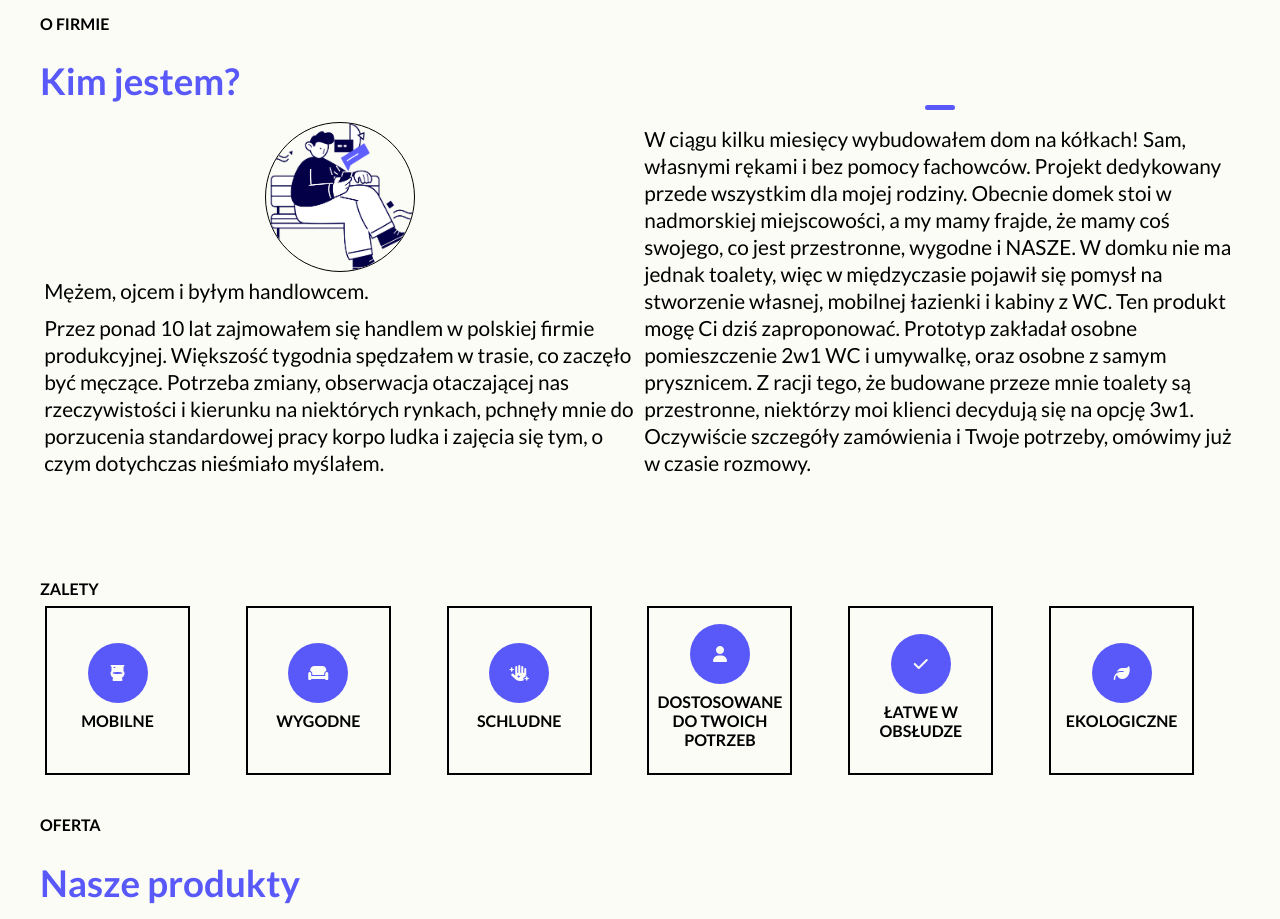
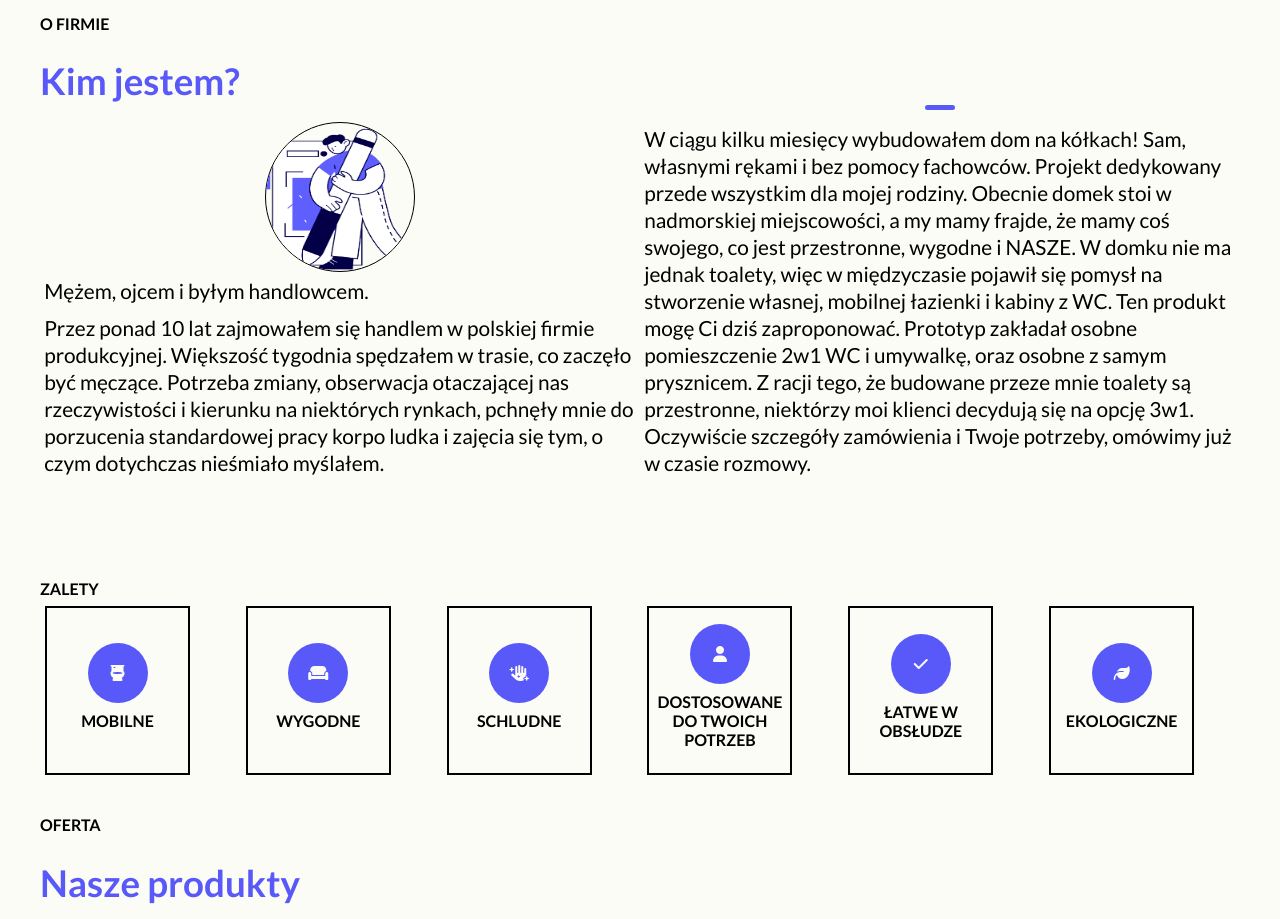
Before and after one commit to MrtTasarz/test, a plain HTML site: page index.html in a window 1280 px wide. Shown: the part 820-1739 px from the top of the page. Drawn offline with nearby package versions, Linux system fonts and the light colour scheme.

Commit message:
new illustration

```diff
--- a/index.html
+++ b/index.html
@@ -106,7 +106,7 @@
             <h3 class="column__title--medium">Kim jestem?</h3>
             <img
               class="img--round img column__el--center"
-              src="./img/035.png"
+              src="./img/106.png"
               alt="illustration"
             />
             <p class="column__par--normal">Mężem, ojcem i byłym handlowcem.</p>
```
Also changed, not shown: img/106.png (added).
